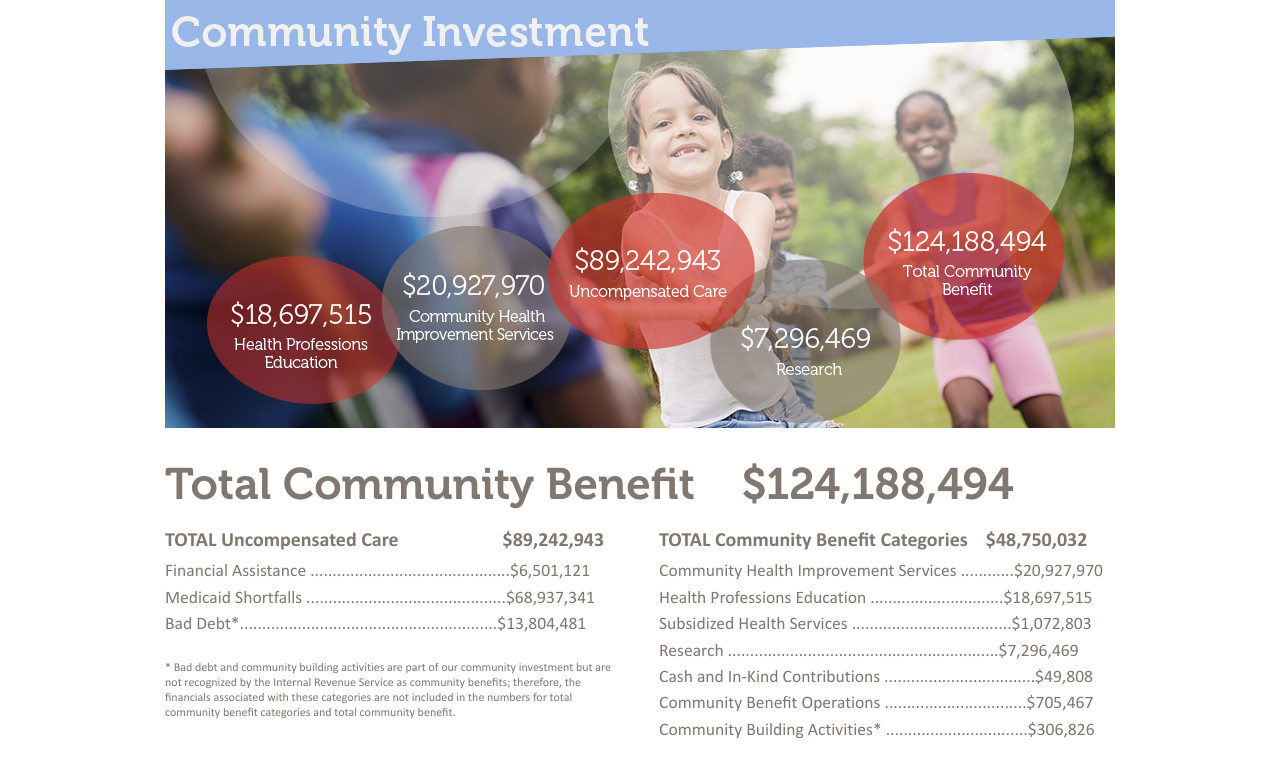
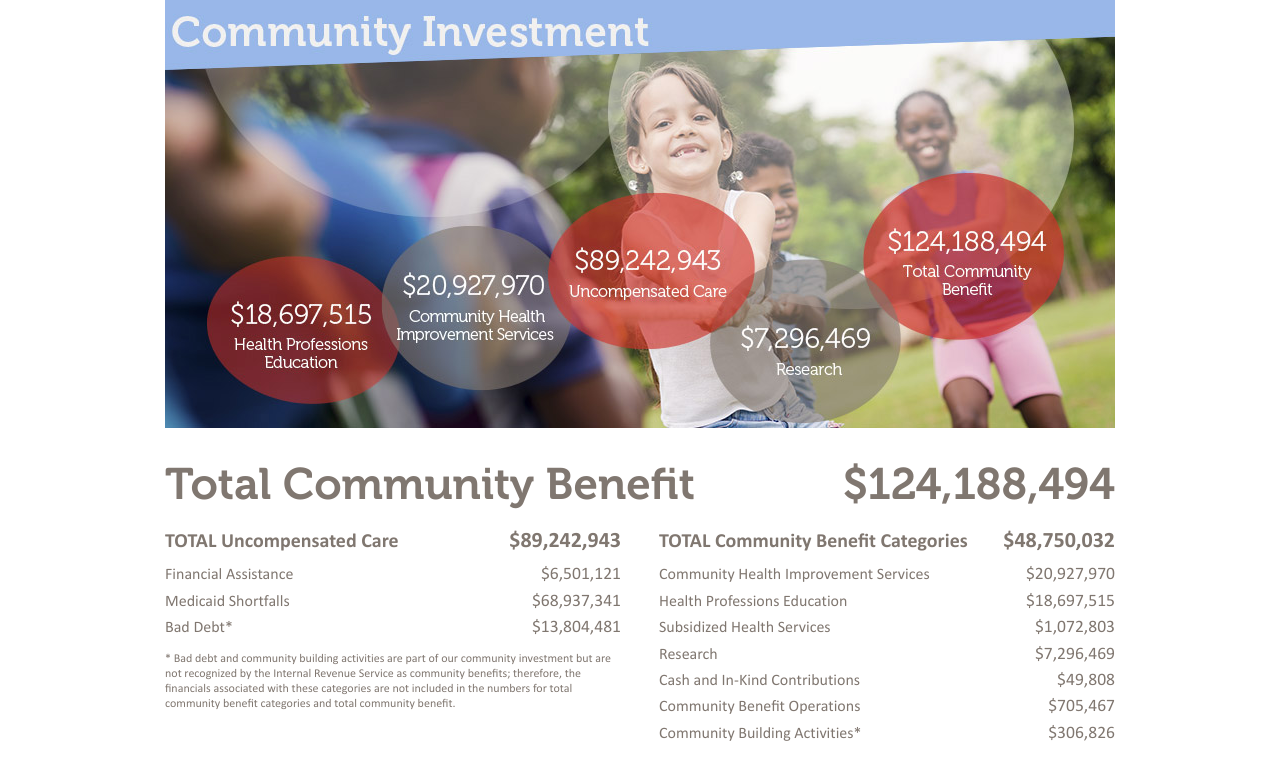
Before and after one commit to mikeriley131/CBR2014, a plain HTML site: page community-investment.html in a window 1280 px wide. Shown: the part 189-952 px from the top of the page. Drawn offline with nearby package versions, Linux system fonts and the light colour scheme.

Commit message:
Changed Community Investment page content to tables for better cross-browser compatibility

```diff
--- a/assets/scss/modules/_elements.scss
+++ b/assets/scss/modules/_elements.scss
@@ -6,6 +6,7 @@ body {
 }
 h1 {
 	font: 2.75em/1.25em 'museo700', Cambria, Georgia, Times, "Times New Roman", serif;
+	display: inline-block;
 }
 h2 {
 	font: 1.25em/1.25em 'calibribold', Calibri, Candara, Segoe, "Segoe UI", Optima, Arial, sans-serif;
--- a/assets/scss/modules/_secondary.scss
+++ b/assets/scss/modules/_secondary.scss
@@ -56,3 +56,16 @@ ul.partners li {
 img.dchcc {
 	margin: 40px 0;
 }
+.column table {
+	width: 100%;
+	margin-bottom: 10px;
+
+	td:last-child {
+		text-align: right;
+		font-size: 1.1em;
+	}
+}
+.right {
+	display: inline-block;
+	float: right;
+}
--- a/community-investment.html
+++ b/community-investment.html
@@ -68,23 +68,76 @@
 		<section class="main-content secondary-pages">
 			<div class="main-content-container">
 				<img src="assets/images/community-investment-header.jpg" alt="Community Investment" />
-				<h1 class="grey">Total Community Benefit&nbsp;&nbsp;&nbsp;&nbsp;$124,188,494</h1>
+				<h1 class="grey">Total Community Benefit</h1><h1 class="right">$124,188,494</h1>
 				<div class="column">
-					<h2 class="grey">TOTAL Uncompensated Care&nbsp;&nbsp;&nbsp;&nbsp;&nbsp;&nbsp;&nbsp;&nbsp;&nbsp;&nbsp;&nbsp;&nbsp;&nbsp;&nbsp;&nbsp;&nbsp;&nbsp;&nbsp;&nbsp;&nbsp;&nbsp;&nbsp;&nbsp;$89,242,943</h2>
+					<table>
+						<tr>
+							<td><h2 class="grey">TOTAL Uncompensated Care</h2></td>
+							<td><h2 class="grey">$89,242,943</h2></td>
+						</tr>
+						<tr>
+							<td>Financial Assistance</td>
+							<td>$6,501,121</td>
+						</tr>
+						<tr>
+							<td>Medicaid Shortfalls</td>
+							<td>$68,937,341</td>
+						</tr>
+						<tr>
+							<td>Bad Debt*</td>
+							<td>$13,804,481</td>
+						</tr>
+					</table>
+					<p class="legal">*  Bad debt and community building activities are part of our community investment but are not recognized by the Internal Revenue Service as community benefits; therefore, the financials associated with these categories are not included in the numbers for total community benefit categories and total community benefit.</p>
+					<!-- <h2 class="grey">TOTAL Uncompensated Care&nbsp;&nbsp;&nbsp;&nbsp;&nbsp;&nbsp;&nbsp;&nbsp;&nbsp;&nbsp;&nbsp;&nbsp;&nbsp;&nbsp;&nbsp;&nbsp;&nbsp;&nbsp;&nbsp;&nbsp;&nbsp;&nbsp;&nbsp;$89,242,943</h2>
 					<p>Financial Assistance .............................................$6,501,121<br />
 					Medicaid Shortfalls .............................................$68,937,341<br />
 					Bad Debt*..........................................................$13,804,481</p>
-					<p class="legal">*  Bad debt and community building activities are part of our community investment but are not recognized by the Internal Revenue Service as community benefits; therefore, the financials associated with these categories are not included in the numbers for total community benefit categories and total community benefit.</p>
+					<p class="legal">*  Bad debt and community building activities are part of our community investment but are not recognized by the Internal Revenue Service as community benefits; therefore, the financials associated with these categories are not included in the numbers for total community benefit categories and total community benefit.</p> -->
 				</div>
 				<div class="column">
-					<h2 class="grey">TOTAL Community Benefit Categories&nbsp;&nbsp;&nbsp;&nbsp;$48,750,032</h2>
+					<table>
+						<tr>
+							<td><h2 class="grey">TOTAL Community Benefit Categories</h2></td>
+							<td><h2 class="grey">$48,750,032</h2></td>
+						</tr>
+						<tr>
+							<td>Community Health Improvement Services</td>
+							<td>$20,927,970</td>
+						</tr>
+						<tr>
+							<td>Health Professions Education</td>
+							<td>$18,697,515</td>
+						</tr>
+						<tr>
+							<td>Subsidized Health Services</td>
+							<td>$1,072,803</td>
+						</tr>
+						<tr>
+							<td>Research</td>
+							<td>$7,296,469</td>
+						</tr>
+						<tr>
+							<td>Cash and In-Kind Contributions</td>
+							<td>$49,808</td>
+						</tr>
+						<tr>
+							<td>Community Benefit Operations</td>
+							<td>$705,467</td>
+						</tr>
+						<tr>
+							<td>Community Building Activities*</td>
+							<td>$306,826</td>
+						</tr>
+					</table>
+					<!-- <h2 class="grey">TOTAL Community Benefit Categories&nbsp;&nbsp;&nbsp;&nbsp;$48,750,032</h2>
 					<p>Community Health Improvement Services ............$20,927,970<br />
 					Health Professions Education ..............................$18,697,515<br />
 					Subsidized Health Services ....................................$1,072,803<br />
 					Research .............................................................$7,296,469<br />
 					Cash and In-Kind Contributions ..................................$49,808<br />
 					Community Benefit Operations ................................$705,467<br />
-					Community Building Activities* ................................$306,826</p>
+					Community Building Activities* ................................$306,826</p> -->
 				</div>
 			</div>
 		</section>
```
Also changed, not shown: assets/css/styles.css.
